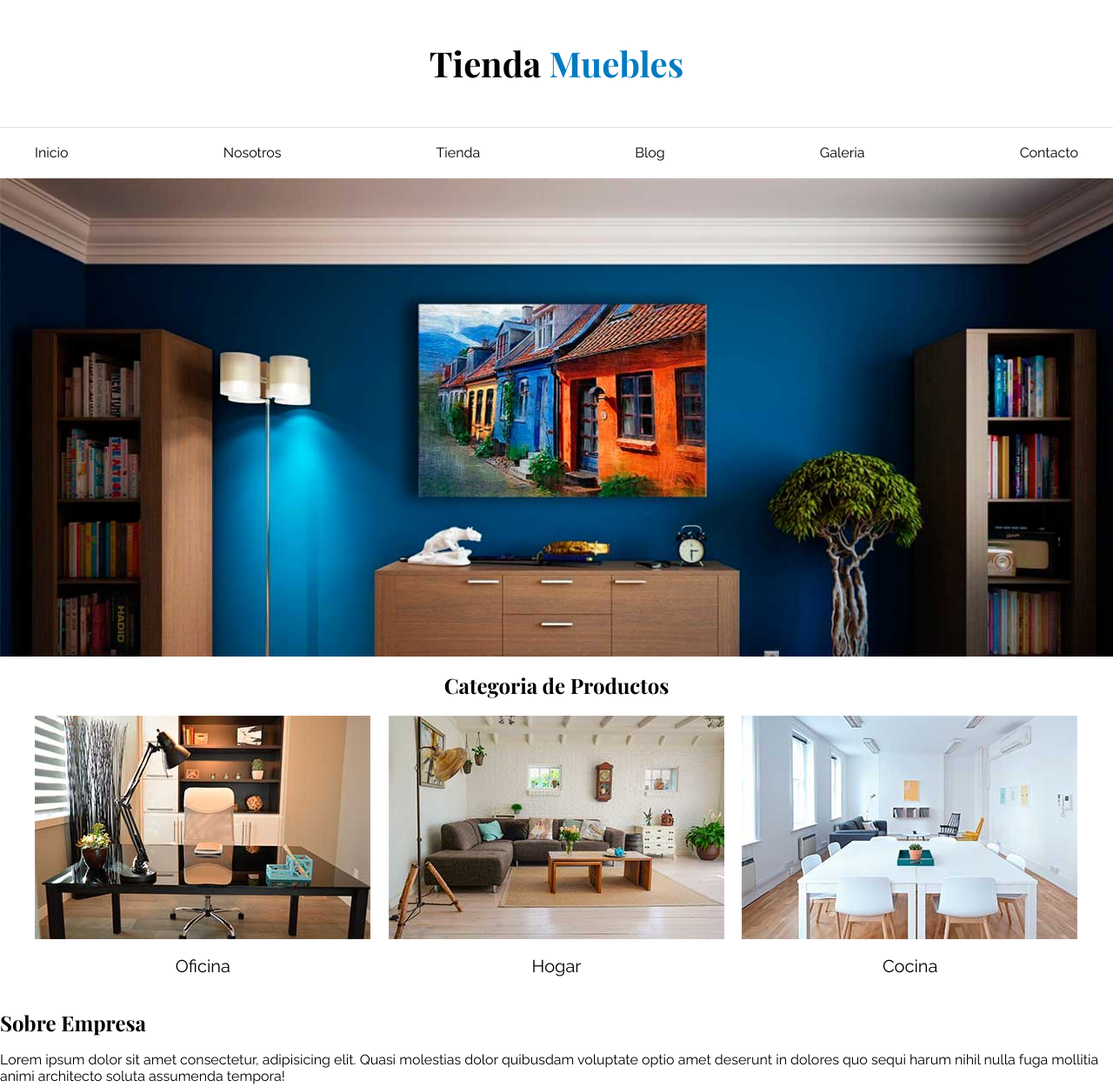
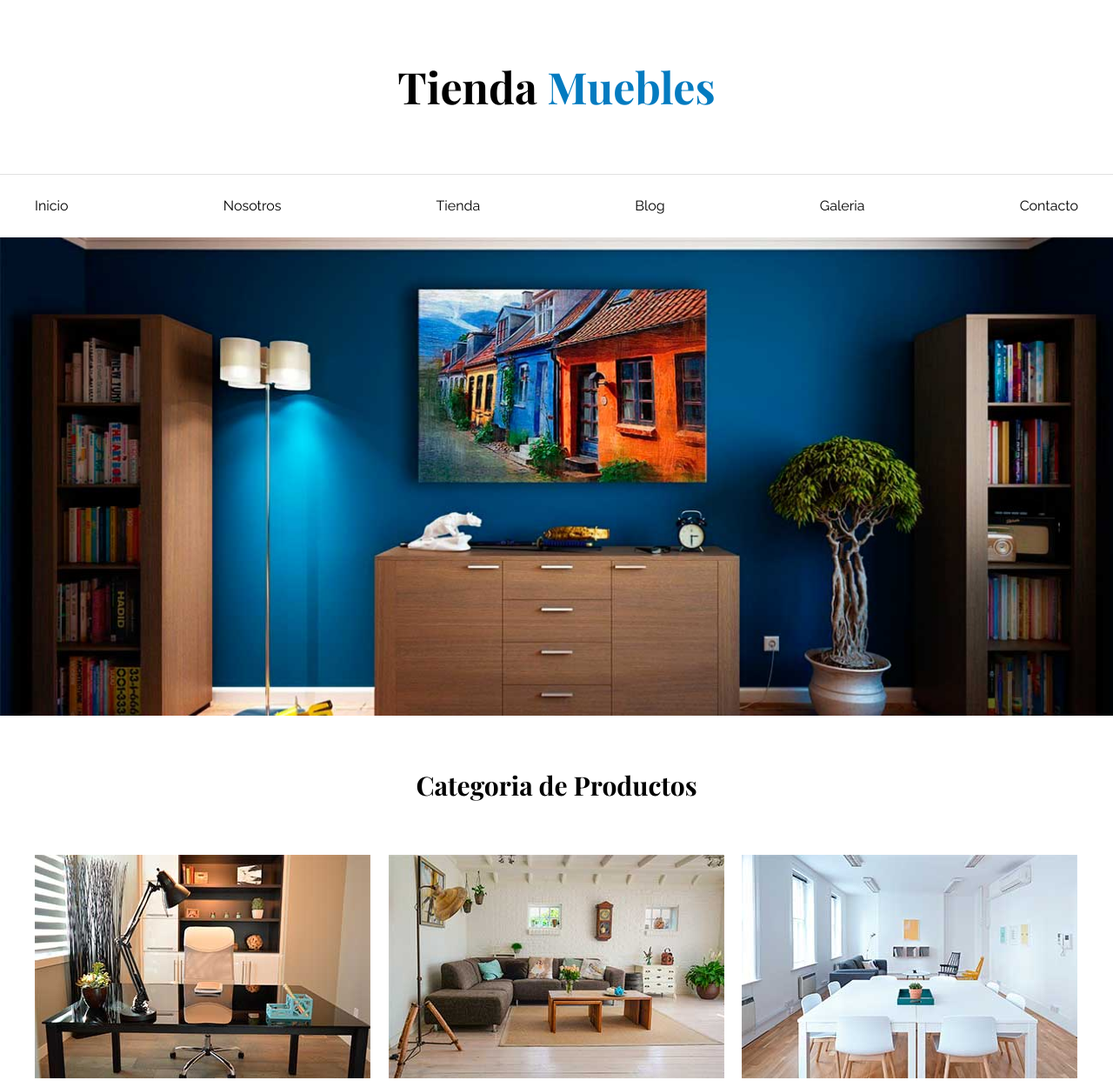
Before and after one commit to AntxonSZ/Tienda-Muebles, a plain HTML site: page index.html in a window 1280 px wide. Shown: the top 1250 px of the page at 87% size. Drawn offline with nearby package versions, Linux system fonts and the light colour scheme; a web font is replaced by a local one.

Commit message:
tercera actualizacion

```diff
--- a/css/app.css
+++ b/css/app.css
@@ -8,11 +8,22 @@ html {
 
 body{
     font-family: "Raleway", sans-serif;
-    font-size: 1.6rem; /*Es igual a 16 px que es el default*/
+    font-size: 1.6rem; /*Es igual a 16px que es el default en html*/
+    line-height: 2; /* es un interlineado*/
 }
 /*Globales*/
 h1, h2, h3{
     font-family: "Playfair Display", serif;
+    margin: 0 0 5rem 0;
+}
+h1{
+    font-size: 5rem;
+}
+h2{
+    font-size: 3rem;
+}
+h3 {
+    font-size: 3 rem;
 }
 a{
     text-decoration: none;
@@ -31,9 +42,7 @@ img{
 /* Header y Navegacion*/
 .nombre-sitio {
     margin-top: 5rem;
-    margin-bottom: 5rem;
     text-align: center;
-    font-size: 4rem;
 }
 .nombre-sitio span{
     color: #037bc0;
@@ -49,12 +58,16 @@ img{
 }
 .hero{
     background-image: url('../img/principal.jpg');
-    background-repeat: no-repeat;
-    background-size: cover;
+    background-repeat: no-repeat; /* hace que no se repita la imagen*/
+    background-size: cover; /*hace que cubra todo el espacio disponible*/
+    background-position: center center; /* que parte de la imagen mostrar*/
     height: 55rem;
 }
 
 /**Categorias**/
+.categorias{
+    padding-top: 5rem;
+}
 .categorias h2{
     text-align: center;
 }
```
